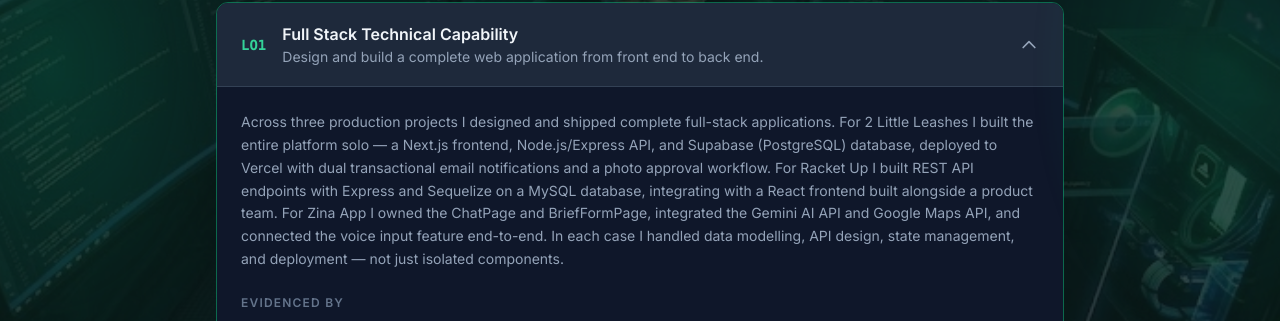
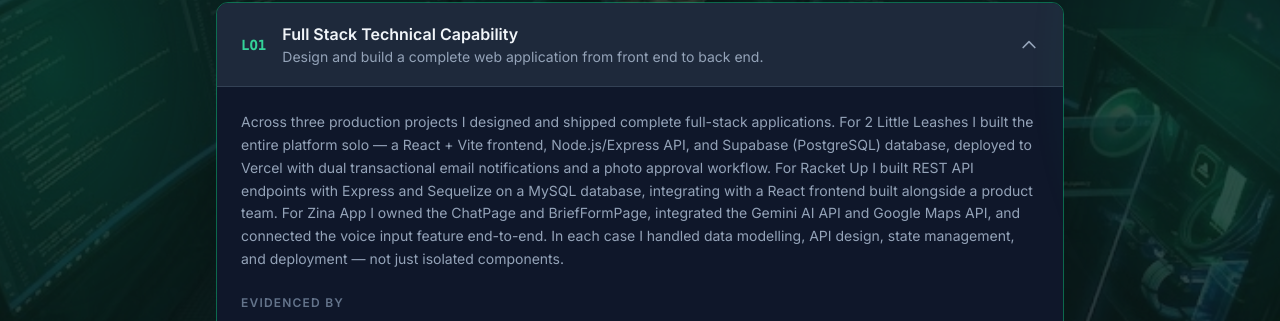
Before and after one commit to Turei-hub/portfolio, a React (Vite) app: page /learning-outcomes in a window 1280 px wide. Shown: the part 391-712 px from the top of the page. Built offline with nearby package versions, Linux system fonts and the light colour scheme.

Commit message:
Fix stack name in LO1: Next.js → React + Vite

```diff
--- a/src/pages/LearningOutcomes.jsx
+++ b/src/pages/LearningOutcomes.jsx
@@ -8,7 +8,7 @@
     title: 'Full Stack Technical Capability',
     summary: 'Design and build a complete web application from front end to back end.',
     detail:
-      'Across three production projects I designed and shipped complete full-stack applications. For 2 Little Leashes I built the entire platform solo — a Next.js frontend, Node.js/Express API, and Supabase (PostgreSQL) database, deployed to Vercel with dual transactional email notifications and a photo approval workflow. For Racket Up I built REST API endpoints with Express and Sequelize on a MySQL database, integrating with a React frontend built alongside a product team. For Zina App I owned the ChatPage and BriefFormPage, integrated the Gemini AI API and Google Maps API, and connected the voice input feature end-to-end. In each case I handled data modelling, API design, state management, and deployment — not just isolated components.',
+      'Across three production projects I designed and shipped complete full-stack applications. For 2 Little Leashes I built the entire platform solo — a React + Vite frontend, Node.js/Express API, and Supabase (PostgreSQL) database, deployed to Vercel with dual transactional email notifications and a photo approval workflow. For Racket Up I built REST API endpoints with Express and Sequelize on a MySQL database, integrating with a React frontend built alongside a product team. For Zina App I owned the ChatPage and BriefFormPage, integrated the Gemini AI API and Google Maps API, and connected the voice input feature end-to-end. In each case I handled data modelling, API design, state management, and deployment — not just isolated components.',
     projects: ['Racket Up', 'Zina App', '2 Little Leashes'],
   },
   {
```
